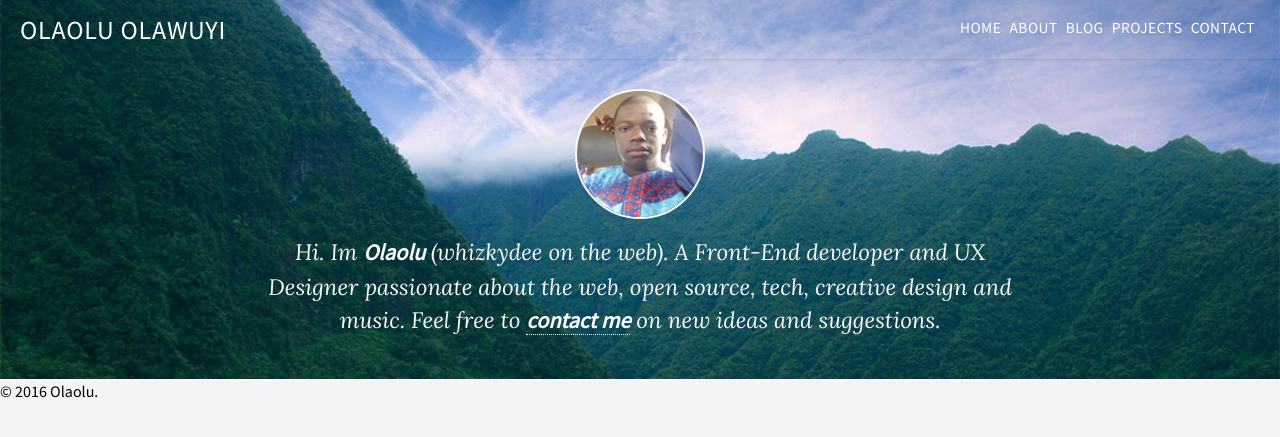
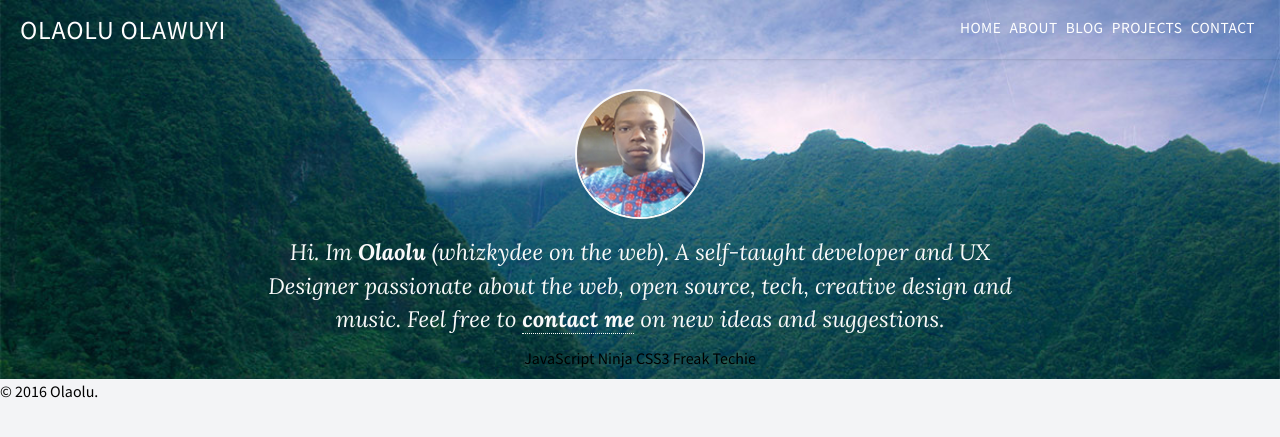
Before and after one commit to whizkydee/old-site, a Jekyll site: the page built from index.html, in a window 1280 px wide. Shown: the top 437 px of the page. Built offline with Jekyll 4.4.1, drawn with Linux system fonts in a browser that asks for light colours.

Commit message:
Update index.html

```diff
--- a/index.html
+++ b/index.html
@@ -5,16 +5,22 @@ body-class: home
 <section class="about_section">
    <img src="img/avatar.jpg" />
    <p class="about_text">
-      Hi. Im <strong>Olaolu</strong> (whizkydee on the web). A Front-End developer and
+      Hi. Im <b>Olaolu</b> (whizkydee on the web). A self-taught developer and
       UX Designer passionate about the web, open source, tech, creative
-      design and music. Feel free to <a href="/contact"><strong>contact me</strong></a>
+      design and music. Feel free to <a href="/contact"><b>contact me</b></a>
       on new ideas and suggestions.
    </p>
+
+   <section class="my_titles">
+      <span>JavaScript Ninja</span>
+      <span>CSS3 Freak</span>
+      <span>Techie</span>
+   </section>
 
    <section class="social_links">
       <a href="{{ site.github_url }}"><span class="twitter_icon"></span></a>
       <a href="{{ site.twitter_url }}"><span class="github_icon"></span></a>
       <a href="{{ site.codepen_url }}"><span class="codepen_icon"></span></a>
-      <a href="{{ site.instagram_url }}"><span class="codepen_icon"></span></a>
+      <a href="{{ site.instagram_url }}"><span class="instagram_icon"></span></a>
    </section>
 </section>
```
